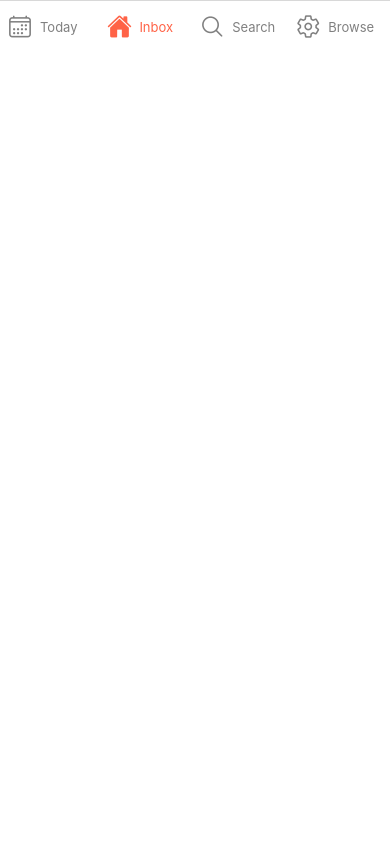
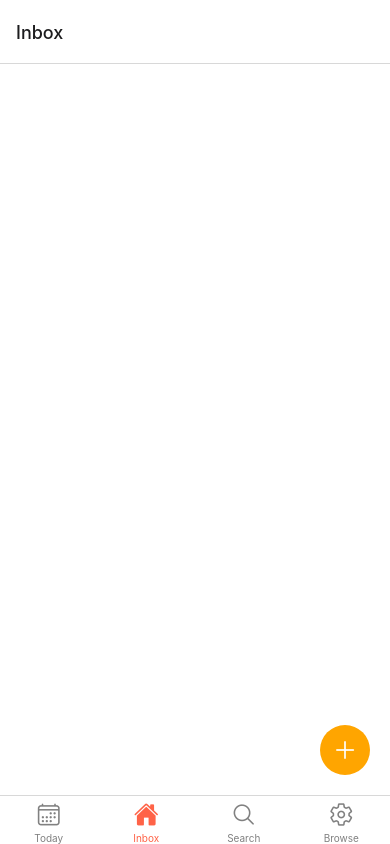
Before and after one commit to phuckhoa33/React-Native-Notebook-App, a React Native app: screen /Inbox in a window 390 px wide. Built offline with nearby package versions, Linux system fonts and the light colour scheme.

Commit message:
Complete create note button

```diff
--- a/App.js
+++ b/App.js
@@ -1,13 +1,13 @@
 
-import { StatusBar, View } from 'react-native';
-import { AppNavigator } from './components/AppNavigator';
+import { StatusBar } from 'react-native';
+import { AppNavigator } from './components/navigator/AppNavigator';
 import 'react-native-gesture-handler';
 
 export default function App() {
   return (
-    <View>
+    <>
       <StatusBar barStyle={'dark-content'}/>
       <AppNavigator/>
-    </View>
+    </>
   );
 }
--- a/components/AppNavigator.js
+++ /dev/null
@@ -1,62 +0,0 @@
-import * as React from 'react';
-import {NavigationContainer} from '@react-navigation/native';
-import * as screens from '../screens';
-import { createBottomTabNavigator } from '@react-navigation/bottom-tabs';
-import { Ionicons } from '@expo/vector-icons';
-
-const Tab = createBottomTabNavigator();
-
-
-export const AppNavigator = ({}) => {
-    return (
-        <NavigationContainer>
-            <Tab.Navigator
-                screenOptions={({ route }) => ({
-
-                tabBarIcon: ({ focused, color, size }) => {
-
-                    let iconName;
-
-
-
-
-                    if (route.name === 'Today') {
-
-                        iconName = focused ? 'calendar' : 'calendar-outline';
-
-                    } else if (route.name === 'Browse') {
-
-                        iconName = focused ? 'settings' : 'settings-outline';
-
-                    }
-                    else if (route.name === 'Search'){
-                        iconName = focused ? 'search' : 'search-outline'
-                    }
-                    else {
-                        iconName = focused ? 'home' : 'home-outline'
-                    }
-
-                    return <Ionicons name={iconName} size={size} color={color} />;
-
-                },
-
-                })}
-
-                tabBarOptions={{
-
-                    activeTintColor: 'tomato',
-
-                    inactiveTintColor: 'gray',
-
-                }}
-            >
-
-                <Tab.Screen name='Today' component={screens.Home}/>
-                <Tab.Screen name='Inbox' component={screens.Inbox}/>
-                <Tab.Screen name='Search' component={screens.Search}/>
-                <Tab.Screen name='Browse' component={screens.Browse}/>
-
-            </Tab.Navigator>
-        </NavigationContainer>
-    )
-}
--- /dev/null
+++ b/components/layout/default-layout/DefaultLayout.js
@@ -0,0 +1,23 @@
+import { TouchableOpacity, View } from "react-native";
+import {styles} from './styles';
+import { AntDesign  } from '@expo/vector-icons';
+const DefaultLayout = ({children}) => {
+    return (
+        <View style={styles.container}>
+            <View style={styles.randomNumberText}>
+                {children}
+
+            </View>
+
+
+            <View style={styles.plusButtonContainer}>
+                <TouchableOpacity  style={styles.plusButton}>
+                    <AntDesign name="plus" size={24} color="white" />
+                </TouchableOpacity>
+
+            </View>
+        </View>
+    )
+}
+
+export default DefaultLayout;
--- /dev/null
+++ b/components/layout/default-layout/styles.js
@@ -0,0 +1,27 @@
+import { StyleSheet } from "react-native";
+
+export const styles = StyleSheet.create({
+    container: {
+        flex: 1,
+        backgroundColor: '#fff',
+        justifyContent: 'center',
+        alignItems: 'center',
+      },
+      randomNumberText: {
+        fontSize: 50,
+        marginBottom: 20,
+      },
+      plusButtonContainer: {
+        position: 'absolute',
+        bottom: 20,
+        right: 20,
+      },
+      plusButton: {
+        backgroundColor: 'orange',
+        width: 50,
+        height: 50,
+        borderRadius: 25,
+        justifyContent: 'center',
+        alignItems: 'center',
+      },
+})
--- /dev/null
+++ b/components/layout/index.js
@@ -0,0 +1 @@
+export {default as DefaultLayout} from './default-layout/DefaultLayout';
--- /dev/null
+++ b/components/navigator/AppNavigator.js
@@ -0,0 +1,66 @@
+import * as React from 'react';
+import {NavigationContainer} from '@react-navigation/native';
+import * as screens from '../../screens';
+import { createBottomTabNavigator } from '@react-navigation/bottom-tabs';
+import { Ionicons } from '@expo/vector-icons';
+import {publicScreens} from '../../routes/public-screen';
+
+const Tab = createBottomTabNavigator();
+
+
+export const AppNavigator = ({}) => {
+    return (
+        <NavigationContainer>
+            <Tab.Navigator
+                screenOptions={({ route }) => ({
+                    tabBarActiveTintColor: 'tomato',
+                    tabBarInactiveTintColor: 'grey',
+
+
+
+                    tabBarIcon: ({ focused, color, size }) => {
+
+                        let iconName;
+
+
+
+
+                        if (route.name === 'Today') {
+
+                            iconName = focused ? 'calendar' : 'calendar-outline';
+
+                        } else if (route.name === 'Browse') {
+
+                            iconName = focused ? 'settings' : 'settings-outline';
+
+                        }
+                        else if (route.name === 'Search'){
+                            iconName = focused ? 'search' : 'search-outline'
+                        }
+                        else {
+                            iconName = focused ? 'home' : 'home-outline'
+                        }
+
+                        return <Ionicons name={iconName} size={size} color={color} />;
+
+                    },
+
+                })}
+            >
+                {publicScreens?.map(screen => {
+                    const Screen = () => {
+                        return (
+                            <screen.layout>
+                                <screen.component/>
+                            </screen.layout>
+
+                        )
+                    }
+
+                    return <Tab.Screen name={screen.name} component={Screen}/>
+                })}
+
+            </Tab.Navigator>
+        </NavigationContainer>
+    )
+}
--- /dev/null
+++ b/routes/public-screen.js
@@ -0,0 +1,25 @@
+import * as screens from '../screens';
+import * as layouts from '../components/layout';
+
+export const publicScreens = [
+    {
+        name: "Today",
+        component: screens.Home,
+        layout: layouts.DefaultLayout
+    },
+    {
+        name: "Inbox",
+        component: screens.Inbox,
+        layout: layouts.DefaultLayout
+    },
+    {
+        name: "Search",
+        component: screens.Search,
+        layout: layouts.DefaultLayout
+    },
+    {
+        name: "Browse",
+        component: screens.Browse,
+        layout: layouts.DefaultLayout
+    }
+]
```
Also changed, not shown: 1 other file (tests, documents, lock files or other folders).
